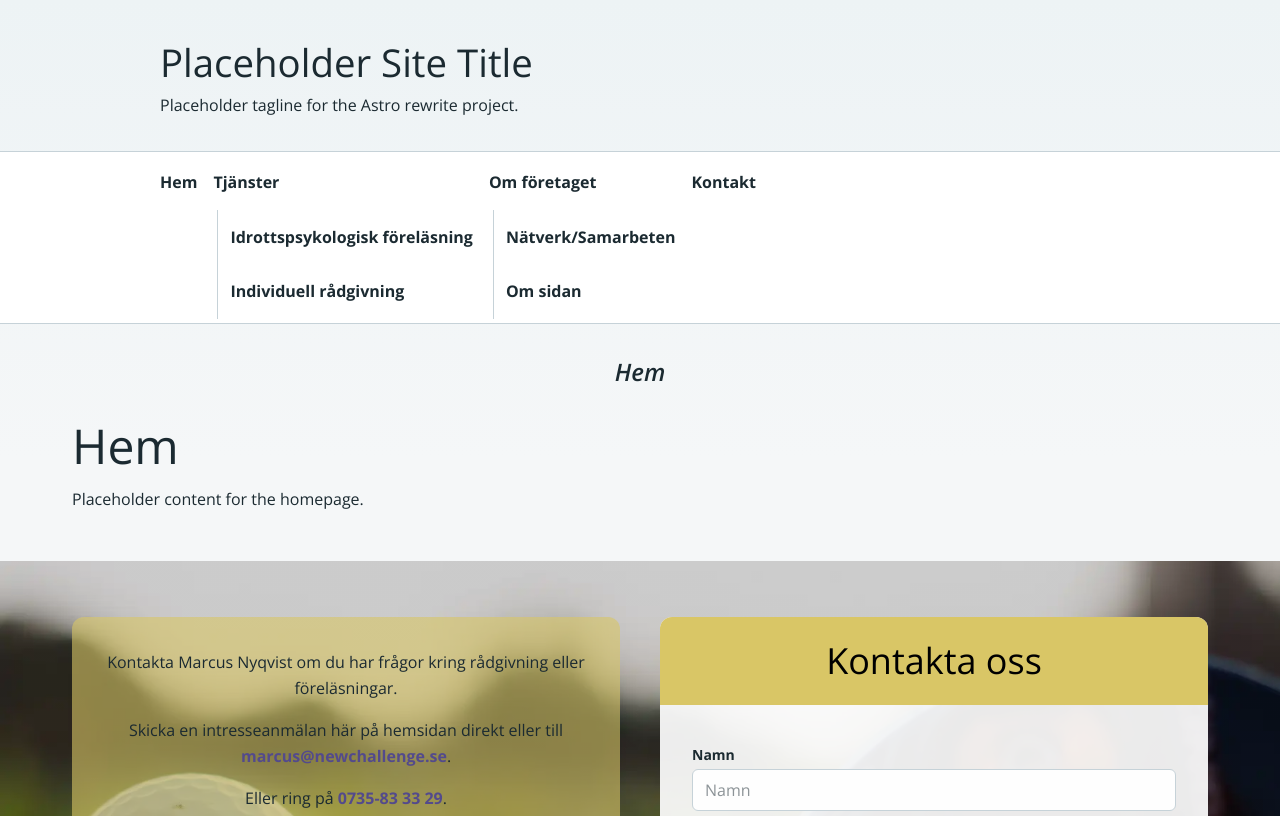
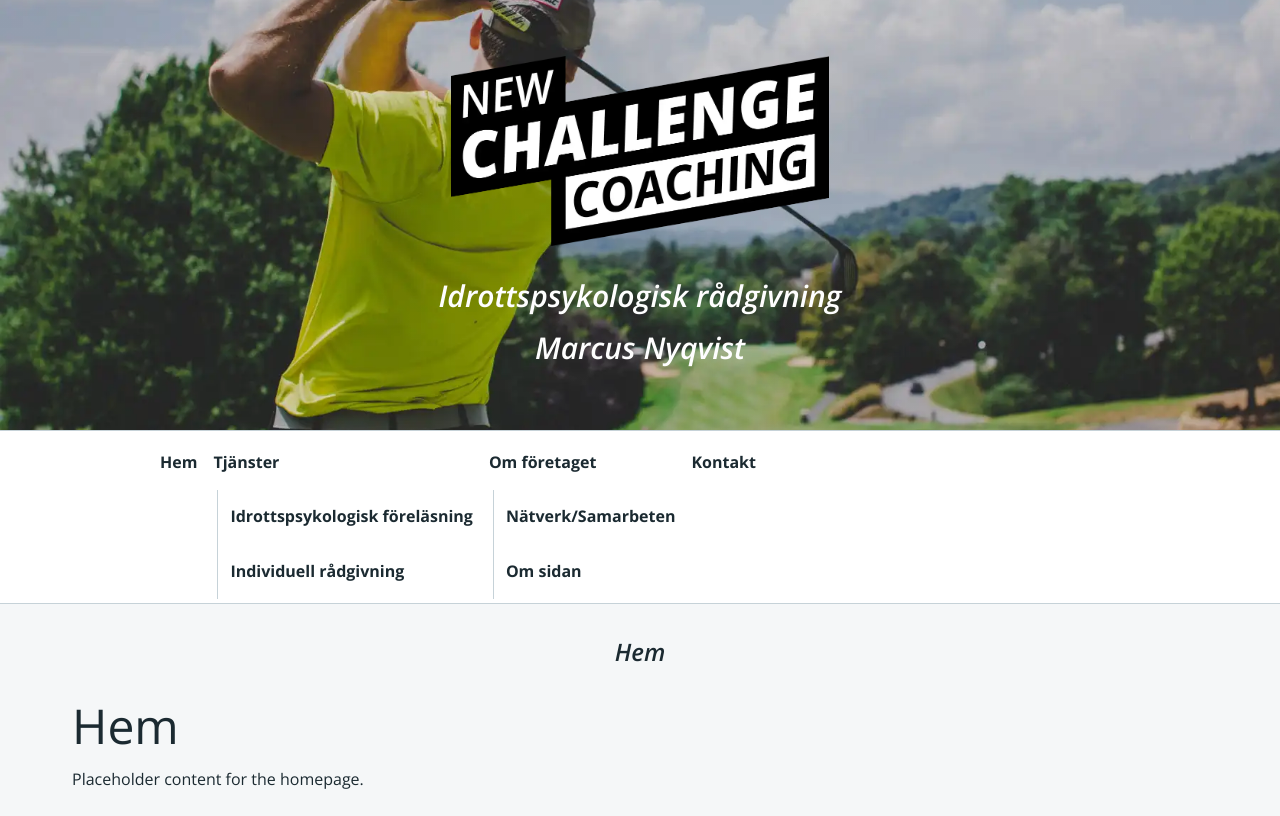
Before and after one commit to CalvinMcGee/newchallenge, an Astro site: page / in a window 1280 px wide. Shown: the top 816 px of the page. Built offline with nearby package versions, Linux system fonts and the light colour scheme; Astro itself is replaced by a stand-in of ours.

Commit message:
feat: site header

```diff
--- a/src/components/SiteHeader.astro
+++ b/src/components/SiteHeader.astro
@@ -1,6 +1,29 @@
-<header class="site-header">
-  <div class="content-wrap">
-    <p class="brand">Placeholder Site Title</p>
-    <p>Placeholder tagline for the Astro rewrite project.</p>
+---
+import { site } from "../config/site";
+---
+
+<header
+  class="bg-cover bg-center bg-no-repeat"
+  style="background-image: linear-gradient(rgba(0,0,0,0.1), rgba(0,0,0,0.1)), url('/img/header.jpg'); background-image: linear-gradient(rgba(0,0,0,0.1), rgba(0,0,0,0.1)), image-set(url('/img/header.webp') type('image/webp') 1x, url('/img/header.jpg') type('image/jpeg') 1x);"
+>
+  <div class="mx-auto flex min-h-[50vh] w-full max-w-6xl flex-col items-center justify-center gap-6 px-2 py-10 md:gap-8 md:py-14">
+    <div class="flex w-full justify-center">
+      <a href="/" aria-label="Till startsidan" class="block w-7/12 md:w-5/12 lg:w-4/12">
+        <picture>
+          <source srcset="/img/logo_v2.webp" type="image/webp" />
+          <img
+            src="/img/logo_v2.png"
+            alt="New Challenge"
+            width="360"
+            height="111"
+            class="h-auto w-full"
+          />
+        </picture>
+      </a>
+    </div>
+    <div class="flex flex-col items-center gap-2 text-center text-[var(--white)]">
+      <h2 class="text-3xl font-semibold italic md:text-3xl">{site.header.title}</h2>
+      <h2 class="text-3xl font-semibold italic md:text-3xl">{site.header.subtitle}</h2>
+    </div>
   </div>
 </header>
--- a/src/config/site.ts
+++ b/src/config/site.ts
@@ -43,6 +43,10 @@ export const site = {
       url: "#kontakt"
     }
   ],
+  header: {
+    title: "Idrottspsykologisk rådgivning",
+    subtitle: "Marcus Nyqvist"
+  },
   contact: {
     title: "Kontakta oss",
     text: `Kontakta Marcus Nyqvist om du har frågor kring rådgivning eller föreläsningar.
--- a/src/styles/global.css
+++ b/src/styles/global.css
@@ -256,15 +256,6 @@ body {
   margin: 0 auto;
 }
 
-.site-header {
-  padding: 2rem 0 1rem;
-}
-
-.brand {
-  margin: 0;
-  font-size: clamp(1.75rem, 3vw, 2.4rem);
-}
-
 .site-nav {
   border-top: 1px solid var(--border);
   border-bottom: 1px solid var(--border);
@@ -314,11 +305,6 @@ body {
 }
 
 @media (max-width: 640px) {
-  .site-header-inner {
-    flex-direction: column;
-    align-items: flex-start;
-  }
-
   .site-nav-list {
     gap: 0.75rem;
   }
```
